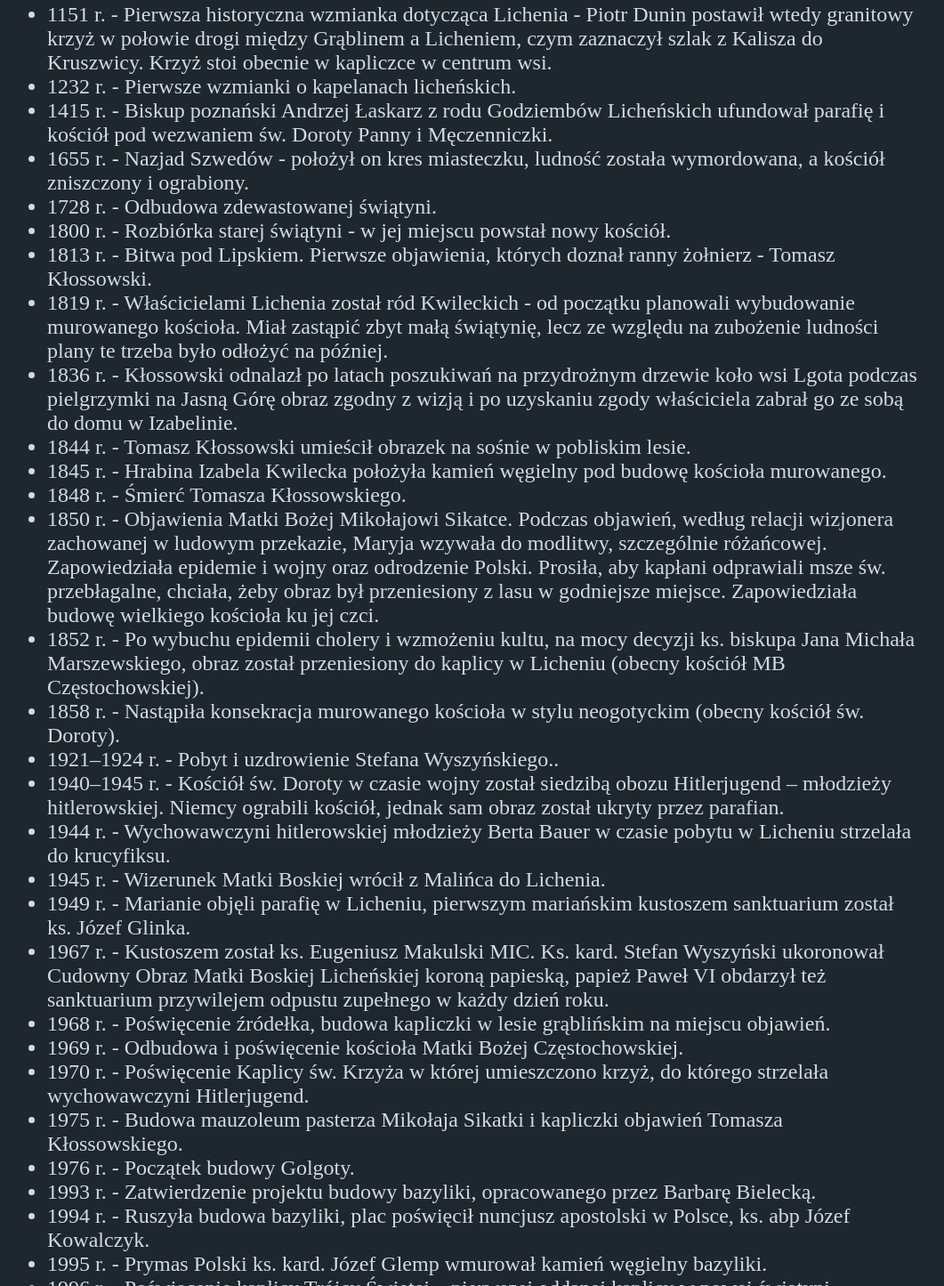
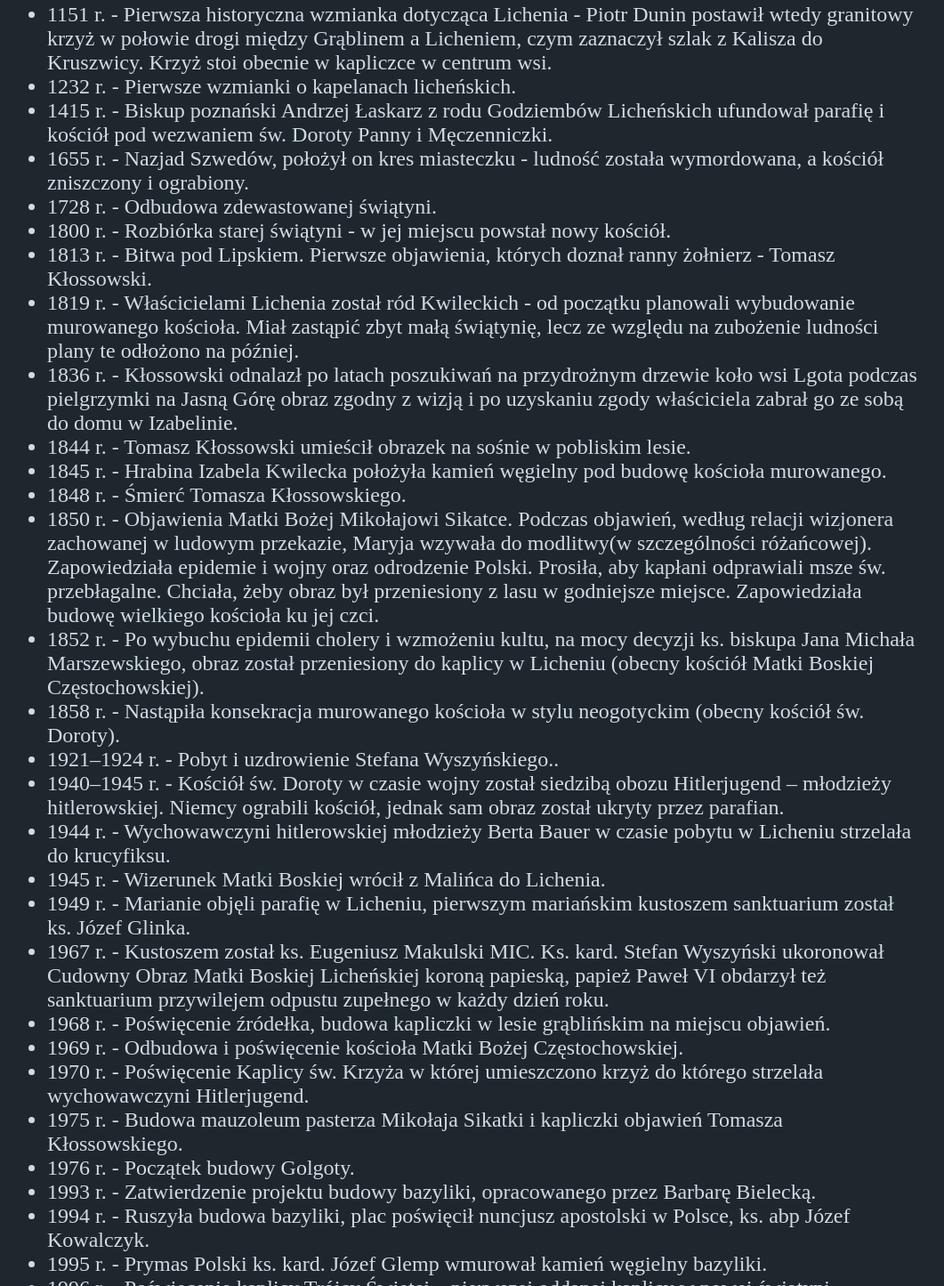
Before and after one commit to Maciejowski2006/sanktuarium-maryjne, a Gatsby site: page / in a window 1280 px wide. Shown: the part 2802-4247 px from the top of the page at 89% size, without its empty margins (115-1176 px from the left). Built offline with nearby package versions, Linux system fonts and the light colour scheme; Gatsby itself is replaced by a stand-in of ours.

Commit message:
Modified kalendarium

```diff
--- a/src/pages/index.tsx
+++ b/src/pages/index.tsx
@@ -48,17 +48,17 @@ const IndexPage = () => {
                             <li>1151 r. - Pierwsza historyczna wzmianka dotycząca Lichenia - Piotr Dunin postawił wtedy granitowy krzyż w połowie drogi między Grąblinem a Licheniem, czym zaznaczył szlak z Kalisza do Kruszwicy. Krzyż stoi obecnie w kapliczce w centrum wsi.</li>
                             <li>1232 r. - Pierwsze wzmianki o kapelanach licheńskich.</li>
                             <li>1415 r. - Biskup poznański Andrzej Łaskarz z rodu Godziembów Licheńskich ufundował parafię i kościół pod wezwaniem św. Doroty Panny i Męczenniczki.</li>
-                            <li>1655 r. - Nazjad Szwedów -  położył on kres miasteczku, ludność została wymordowana, a kościół zniszczony i ograbiony.</li>
+                            <li>1655 r. - Nazjad Szwedów, położył on kres miasteczku - ludność została wymordowana, a kościół zniszczony i ograbiony.</li>
                             <li>1728 r. - Odbudowa zdewastowanej świątyni.</li>
                             <li>1800 r. - Rozbiórka starej świątyni - w jej miejscu powstał nowy kościół.</li>
                             <li>1813 r. - Bitwa pod Lipskiem. Pierwsze objawienia, których doznał ranny żołnierz - Tomasz Kłossowski.</li>
-                            <li>1819 r. - Właścicielami Lichenia został ród Kwileckich - od początku planowali wybudowanie murowanego kościoła. Miał zastąpić zbyt małą świątynię, lecz ze względu na zubożenie ludności plany te trzeba było odłożyć na później.</li>
+                            <li>1819 r. - Właścicielami Lichenia został ród Kwileckich - od początku planowali wybudowanie murowanego kościoła. Miał zastąpić zbyt małą świątynię, lecz ze względu na zubożenie ludności plany te odłożono na później.</li>
                             <li>1836 r. - Kłossowski odnalazł po latach poszukiwań na przydrożnym drzewie koło wsi Lgota podczas pielgrzymki na Jasną Górę obraz zgodny z wizją i po uzyskaniu zgody właściciela zabrał go ze sobą do domu w Izabelinie.</li>
                             <li>1844 r. - Tomasz Kłossowski umieścił obrazek na sośnie w pobliskim lesie.</li>
                             <li>1845 r. - Hrabina Izabela Kwilecka położyła kamień węgielny pod budowę kościoła murowanego.</li>
                             <li>1848 r. - Śmierć Tomasza Kłossowskiego.</li>
-                            <li>1850 r. - Objawienia Matki Bożej Mikołajowi Sikatce. Podczas objawień, według relacji wizjonera zachowanej w ludowym przekazie, Maryja wzywała do modlitwy, szczególnie różańcowej. Zapowiedziała epidemie i wojny oraz odrodzenie Polski. Prosiła, aby kapłani odprawiali msze św. przebłagalne, chciała, żeby obraz był przeniesiony z lasu w godniejsze miejsce. Zapowiedziała budowę wielkiego kościoła ku jej czci.</li>
-                            <li>1852 r. - Po wybuchu epidemii cholery i wzmożeniu kultu, na mocy decyzji ks. biskupa Jana Michała Marszewskiego, obraz został przeniesiony do kaplicy w Licheniu (obecny kościół MB Częstochowskiej).</li>
+                            <li>1850 r. - Objawienia Matki Bożej Mikołajowi Sikatce. Podczas objawień, według relacji wizjonera zachowanej w ludowym przekazie, Maryja wzywała do modlitwy(w szczególności różańcowej). Zapowiedziała epidemie i wojny oraz odrodzenie Polski. Prosiła, aby kapłani odprawiali msze św. przebłagalne. Chciała, żeby obraz był przeniesiony z lasu w godniejsze miejsce. Zapowiedziała budowę wielkiego kościoła ku jej czci.</li>
+                            <li>1852 r. - Po wybuchu epidemii cholery i wzmożeniu kultu, na mocy decyzji ks. biskupa Jana Michała Marszewskiego, obraz został przeniesiony do kaplicy w Licheniu (obecny kościół Matki Boskiej Częstochowskiej).</li>
                             <li>1858 r. - Nastąpiła konsekracja murowanego kościoła w stylu neogotyckim (obecny kościół św. Doroty).</li>
                             <li>1921–1924 r. - Pobyt i uzdrowienie Stefana Wyszyńskiego..</li>
                             <li>1940–1945 r. - Kościół św. Doroty w czasie wojny został siedzibą obozu Hitlerjugend – młodzieży hitlerowskiej. Niemcy ograbili kościół, jednak sam obraz został ukryty przez parafian.</li>
@@ -68,7 +68,7 @@ const IndexPage = () => {
                             <li>1967 r. - Kustoszem został ks. Eugeniusz Makulski MIC. Ks. kard. Stefan Wyszyński ukoronował Cudowny Obraz Matki Boskiej Licheńskiej koroną papieską, papież Paweł VI obdarzył też sanktuarium przywilejem odpustu zupełnego w każdy dzień roku.</li>
                             <li>1968 r. - Poświęcenie źródełka, budowa kapliczki w lesie grąblińskim na miejscu objawień.</li>
                             <li>1969 r. - Odbudowa i poświęcenie kościoła Matki Bożej Częstochowskiej.</li>
-                            <li>1970 r. - Poświęcenie Kaplicy św. Krzyża w której umieszczono krzyż, do którego strzelała wychowawczyni Hitlerjugend.</li>
+                            <li>1970 r. - Poświęcenie Kaplicy św. Krzyża w której umieszczono krzyż do którego strzelała wychowawczyni Hitlerjugend.</li>
                             <li>1975 r. - Budowa mauzoleum pasterza Mikołaja Sikatki i kapliczki objawień Tomasza Kłossowskiego.</li>
                             <li>1976 r. - Początek budowy Golgoty.</li>
                             <li>1993 r. - Zatwierdzenie projektu budowy bazyliki, opracowanego przez Barbarę Bielecką.</li>
```
